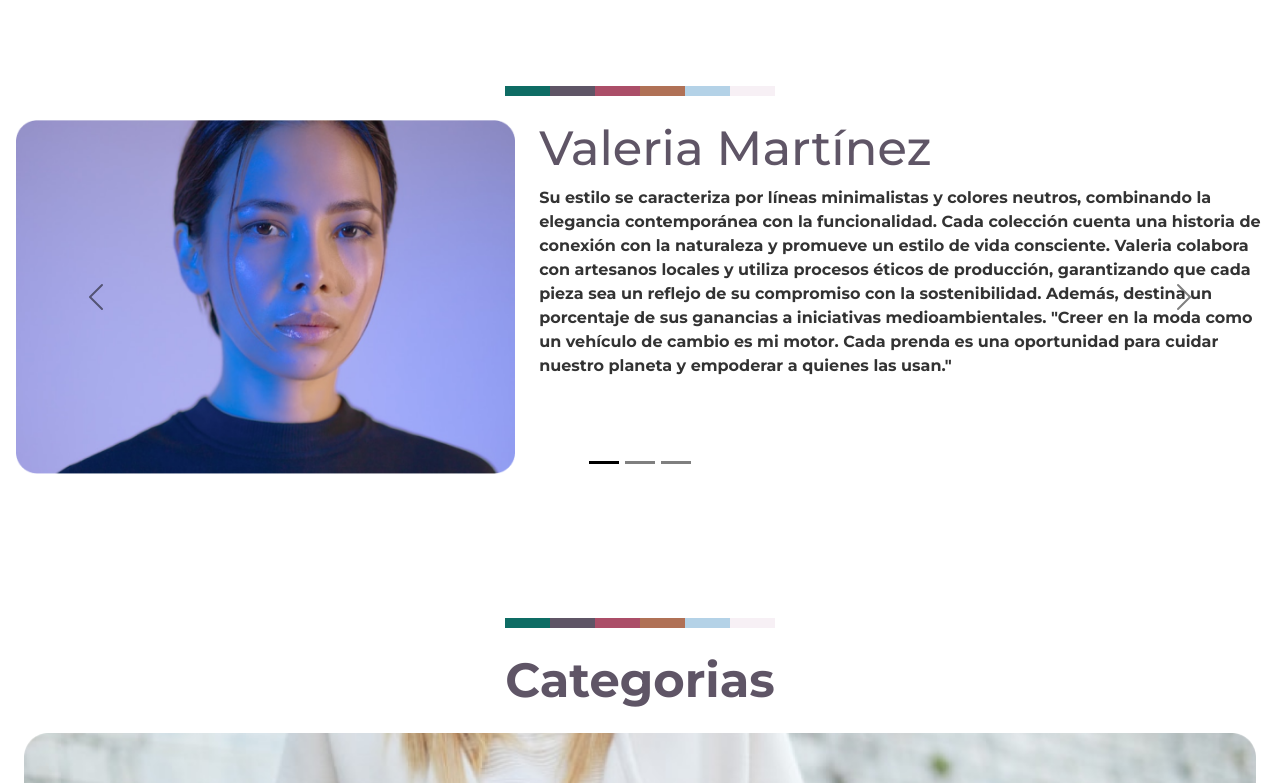
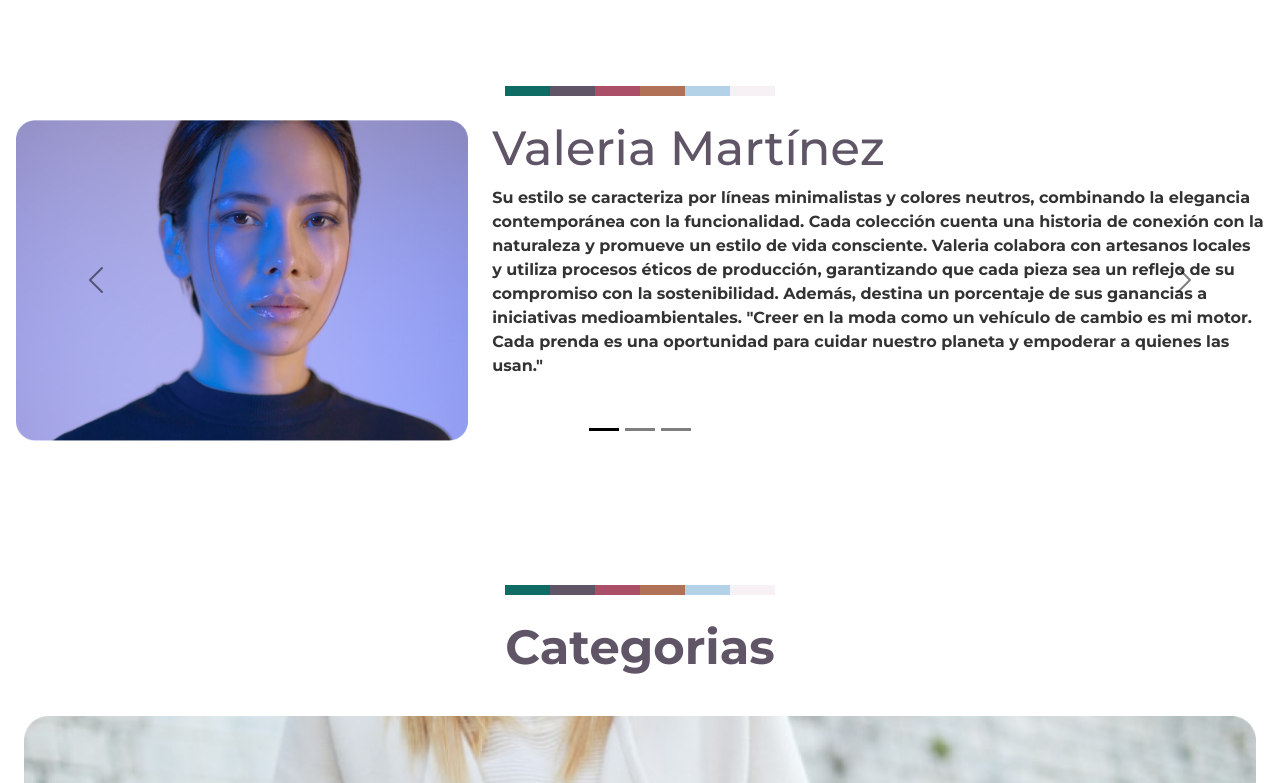
Before and after one commit to Camilo-Fetiva/Ecocloset-TF300h, an Angular app in the folder frontend/: page / in a window 1280 px wide. Shown: the part 742-1525 px from the top of the page. Built offline with nearby package versions, Linux system fonts and the light colour scheme; no server answers.

Commit message:
[actualizar] ajuste cards

```diff
--- a/frontend/src/app/components/product-card/product-card.component.css
+++ b/frontend/src/app/components/product-card/product-card.component.css
@@ -11,7 +11,9 @@
 
 .card-product img{
     width: 90%;
+    height: 300px;
     margin: 5%;
+    border-radius: 16px;
 }
 
 .producto-texto{
@@ -40,3 +42,7 @@
     padding: 8px;
     border-radius:8px ;
 }
+
+@media screen {
+
+}
--- a/frontend/src/app/pages/home/home.component.css
+++ b/frontend/src/app/pages/home/home.component.css
@@ -1,3 +1,7 @@
+*{
+overflow-x: hidden;
+}
+
 /* Aca empieza el main */
 /* Esta seccion es del hero */
 .hero{
@@ -118,10 +122,7 @@
     text-align: center;
 }
 
-.designers img{
-    width: 100%;
-    height: auto;
-}
+
 
 .designers h1{
     font-size: 48px;
@@ -133,6 +134,10 @@
     font-weight: bolder;
     color: var(--colorTexto);
     margin: 8px 0;
+}
+
+.designers img{
+    width: 90%;
 }
 
 
@@ -391,7 +396,7 @@
 
     .designers img{
         margin-right: 24px;
-        width: 40%;
+        width: 250%;
     }
 
     /* Seccion de Categorias */
@@ -413,11 +418,9 @@
 
     /* Seccion de lista de productos */
     .tarjeta{
-        display: flex;
-        flex-direction: row;
+        display: grid;
+        grid-template-columns: 30% 30% 30%;
         margin: 32px;
-        gap: 60px;
+        gap: 40px;
     }
-
-
 }
--- a/frontend/src/app/pages/products-list/products-list.component.css
+++ b/frontend/src/app/pages/products-list/products-list.component.css
@@ -166,8 +166,8 @@
 
 /* Seccion de lista de productos */
 .tarjeta{
-    display: flex;
-    flex-direction: column;
+    display: grid;
+    grid-template-columns: 30% 30% 30%;
     margin: 32px;
     gap: 32px;
 }
@@ -241,8 +241,6 @@
 
     /* Seccion de lista de productos */
     .tarjeta{
-        display: flex;
-        flex-direction: row;
         margin: 32px;
         gap: 60px;
     }
--- a/frontend/src/app/pages/products/products.component.css
+++ b/frontend/src/app/pages/products/products.component.css
@@ -6,8 +6,8 @@
 }
 
 .tarjeta{
-    display: flex;
-    flex-direction: row;
+    display: grid;
+    grid-template-columns: 30% 30% 30%;
     margin: 60px;
     gap: 60px;
 }
```
Also changed, not shown: frontend/src/app/components/product-card/product-card.component.html (indentation only).
